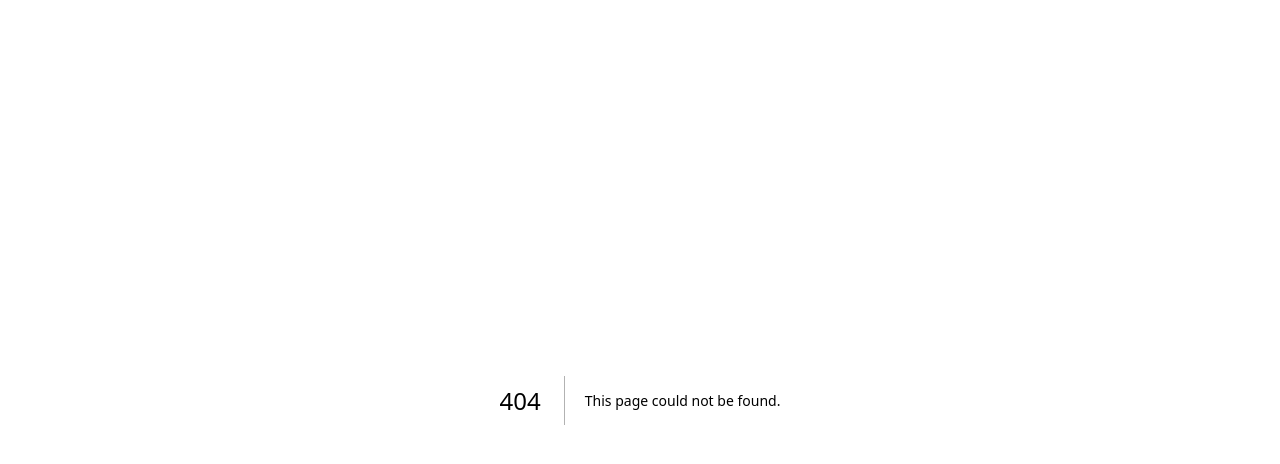
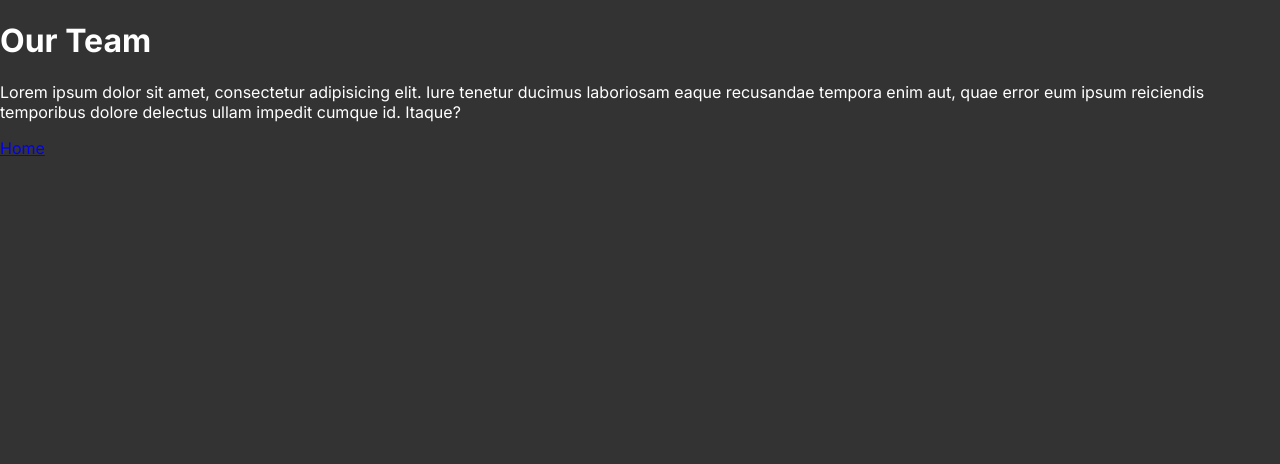
Before and after one commit to blackmax1886/next_13_crash, a Next.js app: page /about/team in a window 1280 px wide. Before the commit this address had no page. Shown: the top 464 px of the page. Built offline with nearby package versions, Linux system fonts and the light colour scheme.

Commit message:
Feat: team page

```diff
--- /dev/null
+++ b/app/about/team/page.tsx
@@ -0,0 +1,19 @@
+import Link from 'next/link'
+import React from 'react'
+
+const TeamPage = () => {
+  return (
+    <div>
+      <h1>Our Team</h1>
+      <p>
+        Lorem ipsum dolor sit amet, consectetur adipisicing elit. Iure tenetur
+        ducimus laboriosam eaque recusandae tempora enim aut, quae error eum
+        ipsum reiciendis temporibus dolore delectus ullam impedit cumque id.
+        Itaque?
+      </p>
+      <Link href="/">Home</Link>
+    </div>
+  )
+}
+
+export default TeamPage
```
